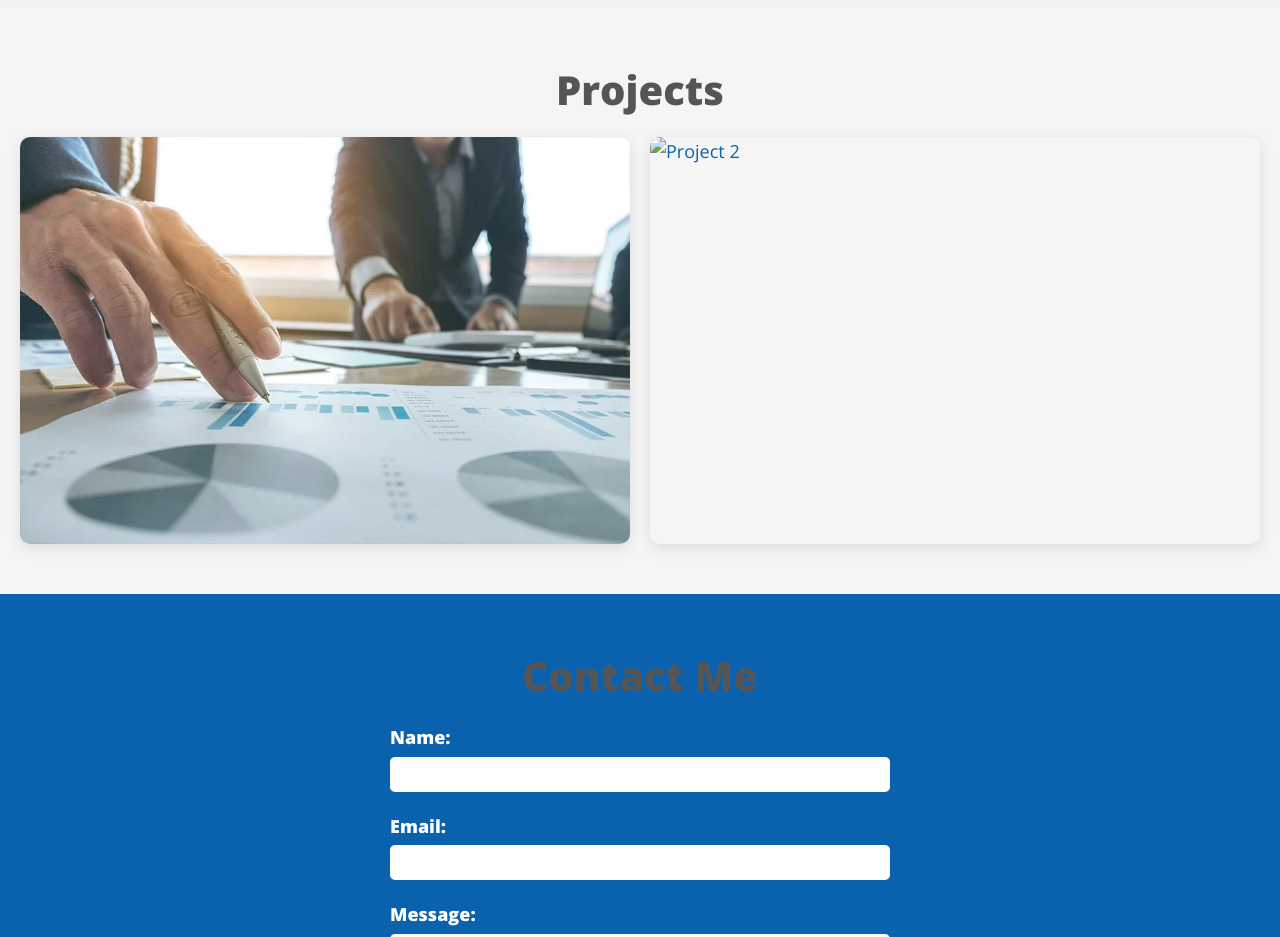
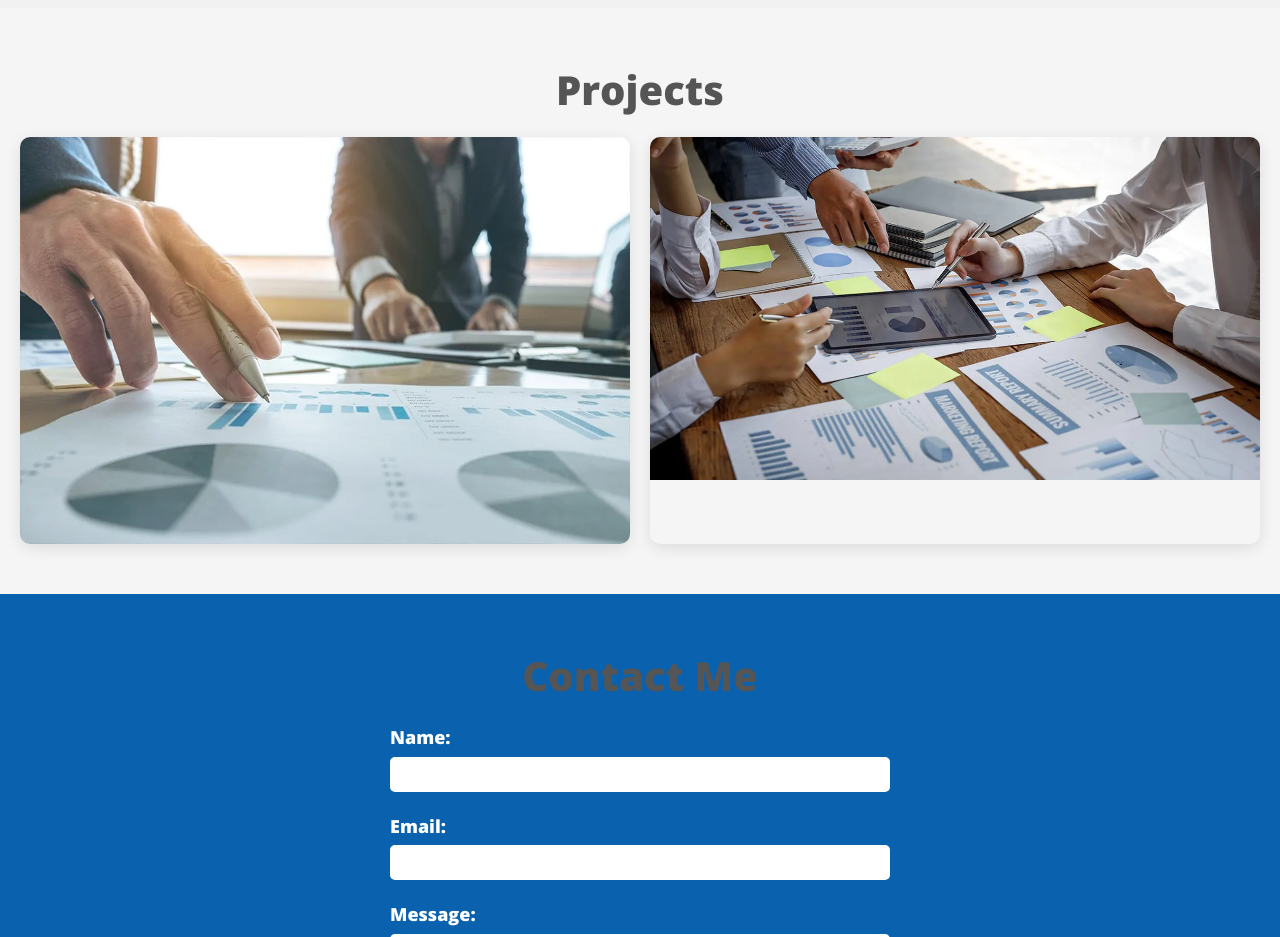
Before and after one commit to yourkrishna5/CA-Portfolio-website, a plain HTML site: page index.html in a window 1280 px wide. Shown: the part 1160-2097 px from the top of the page. Drawn offline with nearby package versions, Linux system fonts and the light colour scheme.

Commit message:
index.html

```diff
--- a/index.html
+++ b/index.html
@@ -76,7 +76,7 @@ Beyond my academic pursuits, I am an advocate for lifelong learning and personal
         <h2>Projects</h2>
         <div class="projects-grid">
           <a href="#" class="projects-item"><img src="financial-reporting.png" alt="Project 1" /></a>
-          <a href="#" class="projects-item"><img src=".financial-reporting2.png" alt="Project 2" /></a>
+          <a href="#" class="projects-item"><img src="financial-reporting2.png" alt="Project 2" /></a>
         </div>
       </section>
       <section id="contact" class="contact container">
```
